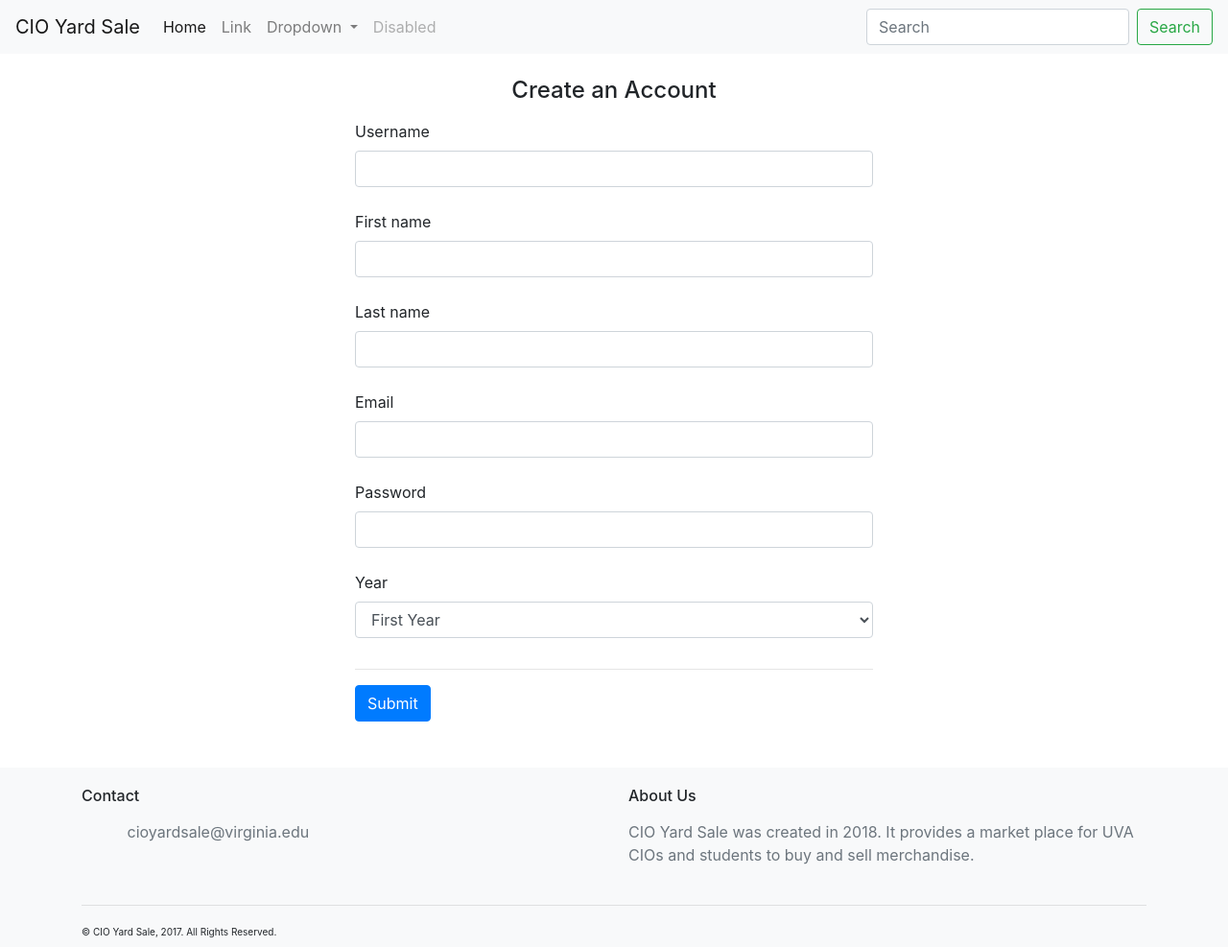
After one commit to aidanlanden22/CioYardSale_public, a Django app: page /students/signup/ in a window 1280 px wide. The commit adds this page. Shown: the whole page at 96% size. Run offline with Django 3.2, Linux system fonts and the light colour scheme; some libraries are stand-ins or nearby versions.

Commit message:
models for the students + a view + a signup page

```diff
--- a/CioYardSale/settings.py
+++ b/CioYardSale/settings.py
@@ -26,7 +26,6 @@ SECRET_KEY = '4#!ror99c!p34juu2kr-efjb+o@(z*c+zgao+drlew-&0!4(+p'
 DEBUG = True
 
 ALLOWED_HOSTS = []
-
 
 # Application definition
 
--- /dev/null
+++ b/students/forms.py
@@ -0,0 +1,86 @@
+from django import forms
+from django.contrib.auth.models import User
+from .models import Student
+
+# Form for the built in User fields
+class SignUpUser(forms.ModelForm):
+    first_name = forms.CharField(required=True)
+    last_name = forms.CharField(required=True)
+    email = forms.CharField(widget=forms.EmailInput, required=True)
+    password = forms.CharField(widget=forms.PasswordInput, required=True)
+
+    # Use to format and style the form
+    def __init__(self, *args, **kwargs):
+        super(SignUpUser, self).__init__(*args, **kwargs)
+        self.fields['username'].widget.attrs = {
+            'class': 'form-control'
+        }
+        self.fields['password'].widget.attrs = {
+            'class': 'form-control'
+        }
+        self.fields['first_name'].widget.attrs = {
+            'class': 'form-control'
+        }
+        self.fields['last_name'].widget.attrs = {
+            'class': 'form-control'
+        }
+        self.fields['email'].widget.attrs = {
+            'class': 'form-control'
+        }
+
+    # Emails for each user should be unique
+    def clean_email(self):
+        email = self.cleaned_data.get('email')
+        username = self.cleaned_data.get('username')
+        if email and User.objects.filter(email=email).exclude(username=username).exists():
+            raise forms.ValidationError(u'That email address is already taken.')
+        return email
+
+    class Meta:
+        model = User
+        fields = ['username','password','first_name','last_name','email']
+
+# Form for the additional User fields
+class SignUpStudent(forms.ModelForm):
+    def __init__(self, *args, **kwargs):
+        super(SignUpStudent, self).__init__(*args, **kwargs)
+        self.fields['year'].widget.attrs = {
+            'class': 'form-control'
+        }
+
+    class Meta:
+        model = Student
+        exclude = ['active','user']
+
+# Let the user edit their profile
+class EditUser(forms.ModelForm):
+    username = forms.CharField(required=True)
+    first_name = forms.CharField(required=True)
+    last_name = forms.CharField(required=True)
+    email = forms.CharField(widget=forms.EmailInput, required=True)
+
+    def __init__(self, *args, **kwargs):
+        super(EditUser, self).__init__(*args, **kwargs)
+        self.fields['username'].widget.attrs = {
+            'class': 'form-control'
+        }
+        self.fields['first_name'].widget.attrs = {
+            'class': 'form-control'
+        }
+        self.fields['last_name'].widget.attrs = {
+            'class': 'form-control'
+        }
+        self.fields['email'].widget.attrs = {
+            'class': 'form-control'
+        }
+
+    def clean_email(self):
+        email = self.cleaned_data.get('email')
+        username = self.instance.username
+        if User.objects.filter(email=email).exclude(username=username).exists():
+            raise forms.ValidationError(u'That email address is already taken.')
+        return email
+
+    class Meta:
+        model = User
+        fields = ['username','first_name','last_name','email']
--- a/students/models.py
+++ b/students/models.py
@@ -1,3 +1,27 @@
 from django.db import models
+from django.contrib.auth.models import User
 
-# Create your models here.
+class Student(models.Model):
+    # Using the built-in Django User model for now
+    user = models.OneToOneField(User, on_delete=models.CASCADE)
+
+    # Let the student select a year option
+    FIRSTYEAR = 'FIRST'
+    SECONDYEAR = 'SECOND'
+    THIRDYEAR = 'THIRD'
+    FOURTHYEAR = 'FOURTH'
+    POSTGRAD = 'POST'
+    NONSTUD = 'NON'
+    YEAR_IN_SCHOOL_CHOICES = (
+        (FIRSTYEAR, 'First Year'),
+        (SECONDYEAR, 'Second Year'),
+        (THIRDYEAR, 'Third Year'),
+        (FOURTHYEAR, 'Fourth Year'),
+        (POSTGRAD, 'Post-Grad'),
+        (NONSTUD, 'Non-Student'),
+    )
+    year = models.CharField(
+        max_length=6,
+        choices=YEAR_IN_SCHOOL_CHOICES,
+        default=FIRSTYEAR,
+    )
--- /dev/null
+++ b/students/templates/students/signup.html
@@ -0,0 +1,60 @@
+{% extends "base.html" %}
+{% block content %}
+
+<div class="container py-4">
+  <h4 class="text-center"> Create an Account </h4>
+  {% if errors %}
+      {% for key, value in errors.items %}
+          <div class="alert alert-danger mb-3">
+              <p>{{ key }}</p>
+              <p>{{ value }}</p>
+          </div>
+      {% endfor %}
+  {% endif %}
+  <div class="row">
+    <div class="col-md-6 offset-3">
+      <form method="POST" action="{% url 'students:signup' %}">
+            {% csrf_token %}
+            <div class="row my-2">
+                <div class="col-md-12 form-group">
+                    <label for="id_username">{{ userForm.username.label }}</label>
+                    {{ userForm.username }}
+                </div>
+            </div>
+            <div class="row my-2">
+                <div class="col-md-12 form-group">
+                    <label for="id_first_name">{{ userForm.first_name.label }}</label>
+                    {{ userForm.first_name }}
+                </div>
+            </div>
+            <div class="row my-2">
+                <div class="col-md-12 form-group">
+                    <label for="id_last_name">{{ userForm.last_name.label }}</label>
+                    {{ userForm.last_name }}
+                </div>
+            </div>
+            <div class="row my-2">
+                <div class="col-md-12 form-group">
+                    <label for="id_email">{{ userForm.email.label }}</label>
+                    {{ userForm.email }}
+                </div>
+            </div>
+            <div class="row my-2">
+                <div class="col-md-12 form-group">
+                    <label for="id_password">{{ userForm.password.label }}</label>
+                    {{ userForm.password }}
+                </div>
+            </div>
+            <div class="row my-2">
+                <div class="col-md-12 form-group">
+                    <label for="id_year">{{ studentForm.year.label }}</label>
+                    {{ studentForm.year }}
+                </div>
+            </div>
+            <hr>
+          <button type="submit" class="btn btn-primary mb-4">Submit</button>
+      </form>
+    </div>
+  </div>
+</div>
+{% endblock content %}
--- a/students/urls.py
+++ b/students/urls.py
@@ -2,6 +2,10 @@ from django.conf.urls import url
 
 from . import views
 
+# Register the namespace
+app_name = 'students'
+
 urlpatterns = [
     url(r'^$', views.profile, name='profile'),
+    url(r'^signup/$', views.signup, name='signup'),
 ]
--- a/students/views.py
+++ b/students/views.py
@@ -1,5 +1,43 @@
 from django.shortcuts import render
-from django.http import HttpResponse
+from django.http import HttpResponse, HttpResponseRedirect
+from django.contrib.auth.models import User
+from django.contrib.auth import authenticate, login
+from django.core.urlresolvers import reverse
+
+from .forms import SignUpUser, SignUpStudent
+from .models import Student
+
 
 def profile(request):
     return render(request, 'students/profile.html')
+
+def signup(request):
+    if request.user.is_authenticated and Student.objects.filter(user=request.user).exists():
+        return HttpResponseRedirect(reverse('index'))
+
+    if request.method == 'POST':
+        userForm = SignUpUser(request.POST)
+        studentForm = SignUpStudent(request.POST)
+        formErrors = {}
+        formErrors.update(userForm.errors)
+        formErrors.update(studentForm.errors)
+        if userForm.is_valid() and studentForm.is_valid():
+            user = User.objects.create_user(
+                username=userForm.cleaned_data['username'],
+                password=userForm.cleaned_data['password'],
+                first_name=userForm.cleaned_data['first_name'],
+                last_name=userForm.cleaned_data['last_name'],
+                email=userForm.cleaned_data['email']
+            )
+            user.save()
+            student = studentForm.save(commit=False)
+            student.user = user
+            student.save()
+            login(request, user)
+            return HttpResponseRedirect(reverse('students:profile'))
+
+        return render(request, 'students/signup.html', {'errors': formErrors,  'userForm': userForm, 'studentForm': studentForm})
+
+    userForm = SignUpUser()
+    studentForm = SignUpStudent()
+    return render(request, 'students/signup.html', {'userForm': userForm, 'studentForm': studentForm})
--- a/templates/base.html
+++ b/templates/base.html
@@ -114,7 +114,7 @@
               </div>
               <hr>
               <div class="row py-1 px-0 mx-0">
-                  <div class="col-md-12 px-0 mx-0" style="text-align: center; font-size: 10px;">
+                  <div class="col-md-12 px-0 mx-0" style="font-size: 10px;">
                       &copy; CIO Yard Sale, 2017. All Rights Reserved.
                   </div>
               </div>
```
